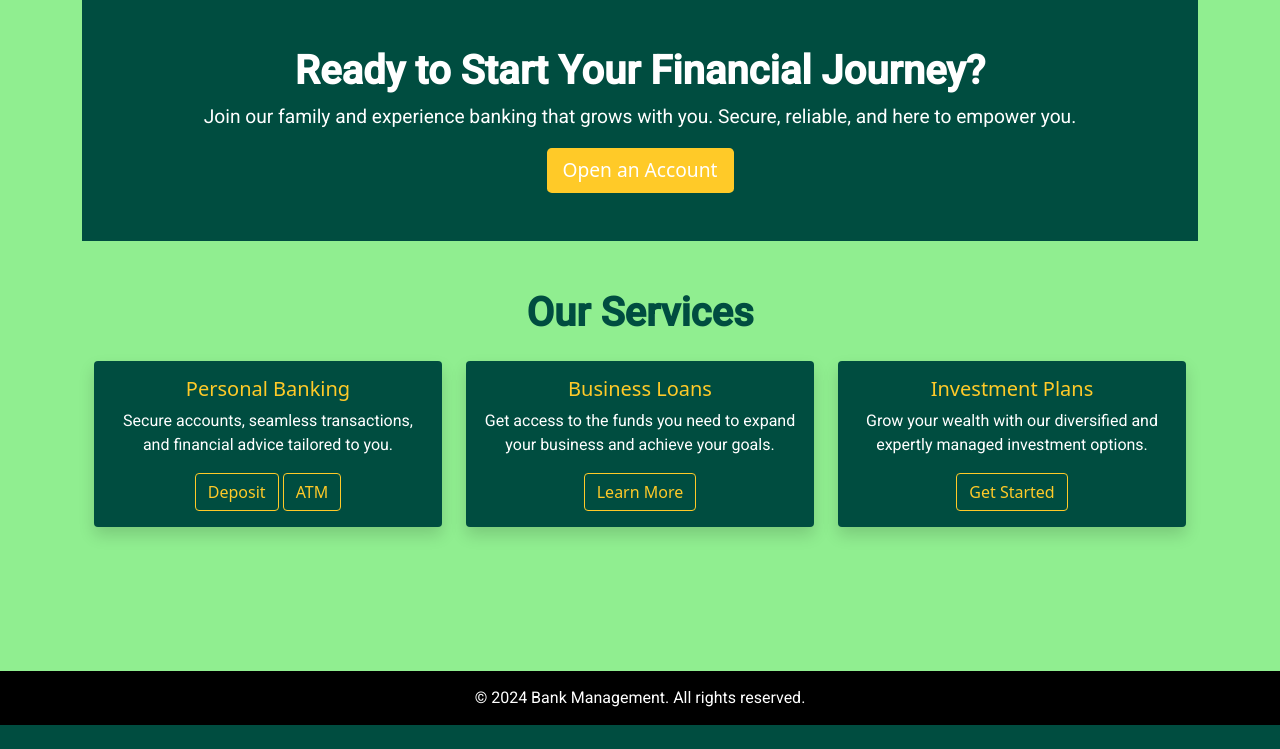
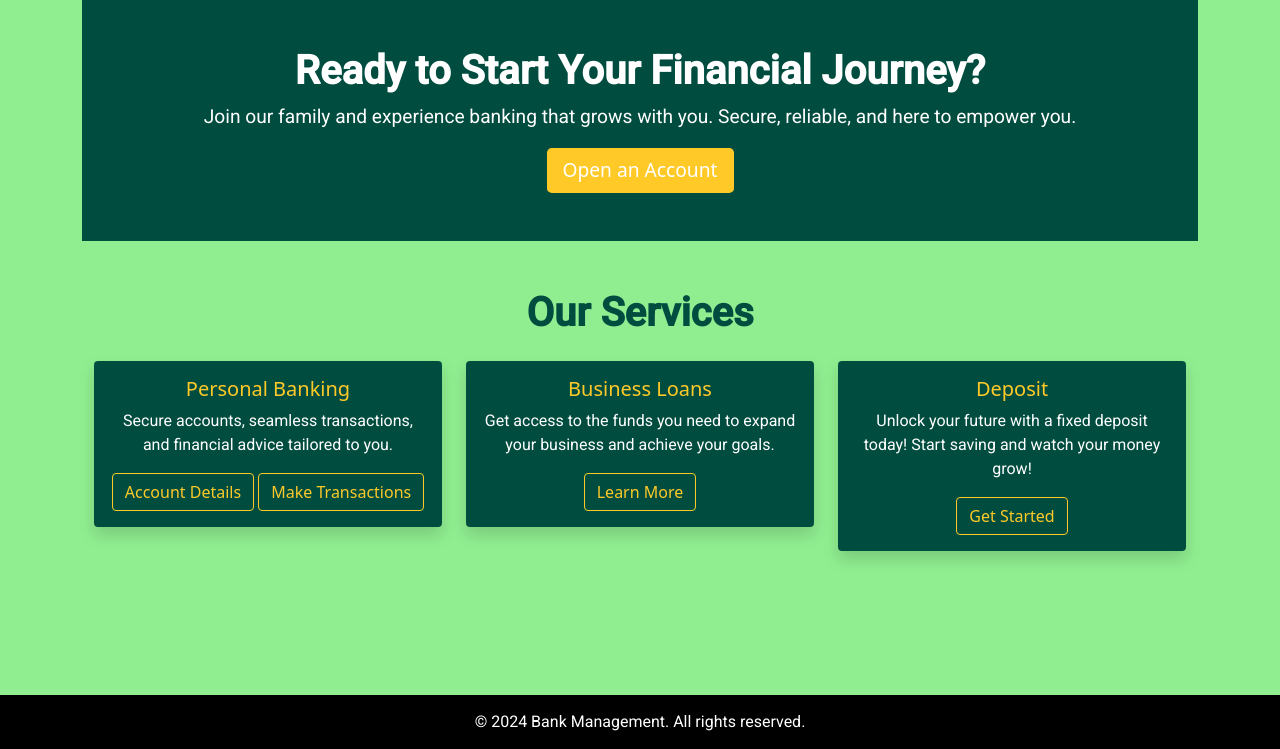
Before and after one commit to megg003/bank-management-system-sql, a Flask app: page / in a window 1280 px wide. Shown: the part 827-1576 px from the top of the page. Before the commit the page ends 1552 px from the top, so only its background shows below. Run offline with Flask 3, Linux system fonts and the light colour scheme.

Commit message:
Update homepage.html

```diff
--- a/DBMSProject/templates/homepage.html
+++ b/DBMSProject/templates/homepage.html
@@ -47,8 +47,8 @@
                 <div class="card-body">
                     <h5 class="card-title" style="color: #ffca28;">Personal Banking</h5>
                     <p class="card-text">Secure accounts, seamless transactions, and financial advice tailored to you.</p>
-                    <a href="{{ url_for('deposit') }}" class="btn btn-outline-light" style="border-color: #ffca28; color: #ffca28;">Deposit</a>
-                    <a href="{{ url_for('atm') }}" class="btn btn-outline-light" style="border-color: #ffca28; color: #ffca28;">ATM</a>
+                    <a href="{{ url_for('account_details') }}" class="btn btn-outline-light" style="border-color: #ffca28; color: #ffca28;">Account Details</a>
+                    <a href="{{ url_for('atm') }}" class="btn btn-outline-light" style="border-color: #ffca28; color: #ffca28;">Make Transactions</a>
                 </div>
             </div>
         </div>
@@ -64,9 +64,9 @@
         <div class="col-md-4 mb-4">
             <div class="card border-0 shadow" style="background-color: #004d40; color: white;">
                 <div class="card-body">
-                    <h5 class="card-title" style="color: #ffca28;">Investment Plans</h5>
-                    <p class="card-text">Grow your wealth with our diversified and expertly managed investment options.</p>
-                    <a href="#" class="btn btn-outline-light" style="border-color: #ffca28; color: #ffca28;">Get Started</a>
+                    <h5 class="card-title" style="color: #ffca28;">Deposit</h5>
+                    <p class="card-text">Unlock your future with a fixed deposit today! Start saving and watch your money grow!</p>
+                    <a href="{{ url_for('deposit') }}" class="btn btn-outline-light" style="border-color: #ffca28; color: #ffca28;">Get Started</a>
                 </div>
             </div>
         </div>
```
